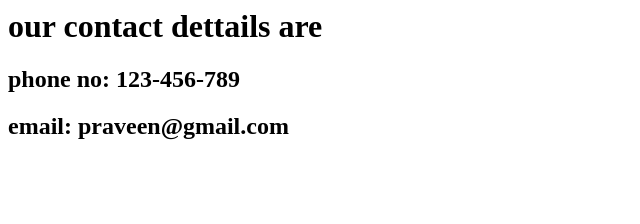
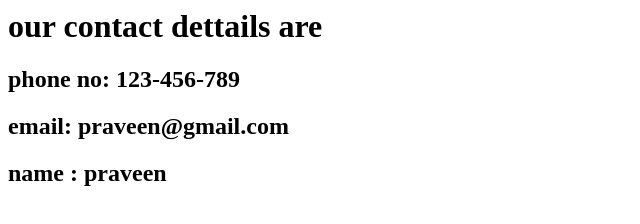
Before and after one commit to praveen9177496079/demorepo, a plain HTML site: page index.html in a window 1280 px wide. Shown: the whole page, without its empty margins (0-640 px from the left). Drawn offline with Linux system fonts and the light colour scheme.

Commit message:
added name

```diff
--- a/index.html
+++ b/index.html
@@ -1,3 +1,4 @@
 <h1> our contact dettails are </h1>
 <h2> phone no: 123-456-789 </h1>
 <h2> email: praveen@gmail.com </h2>
+<h2> name : praveen </h2>
```
